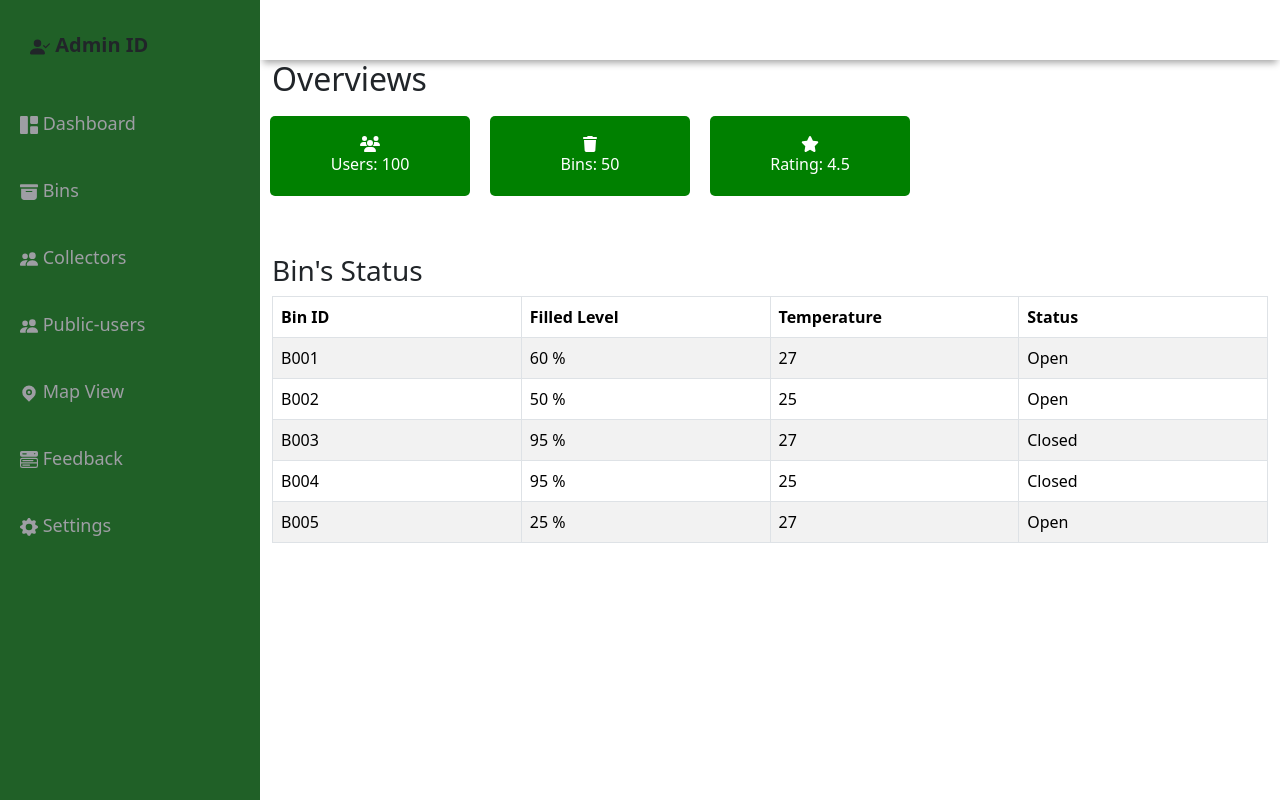
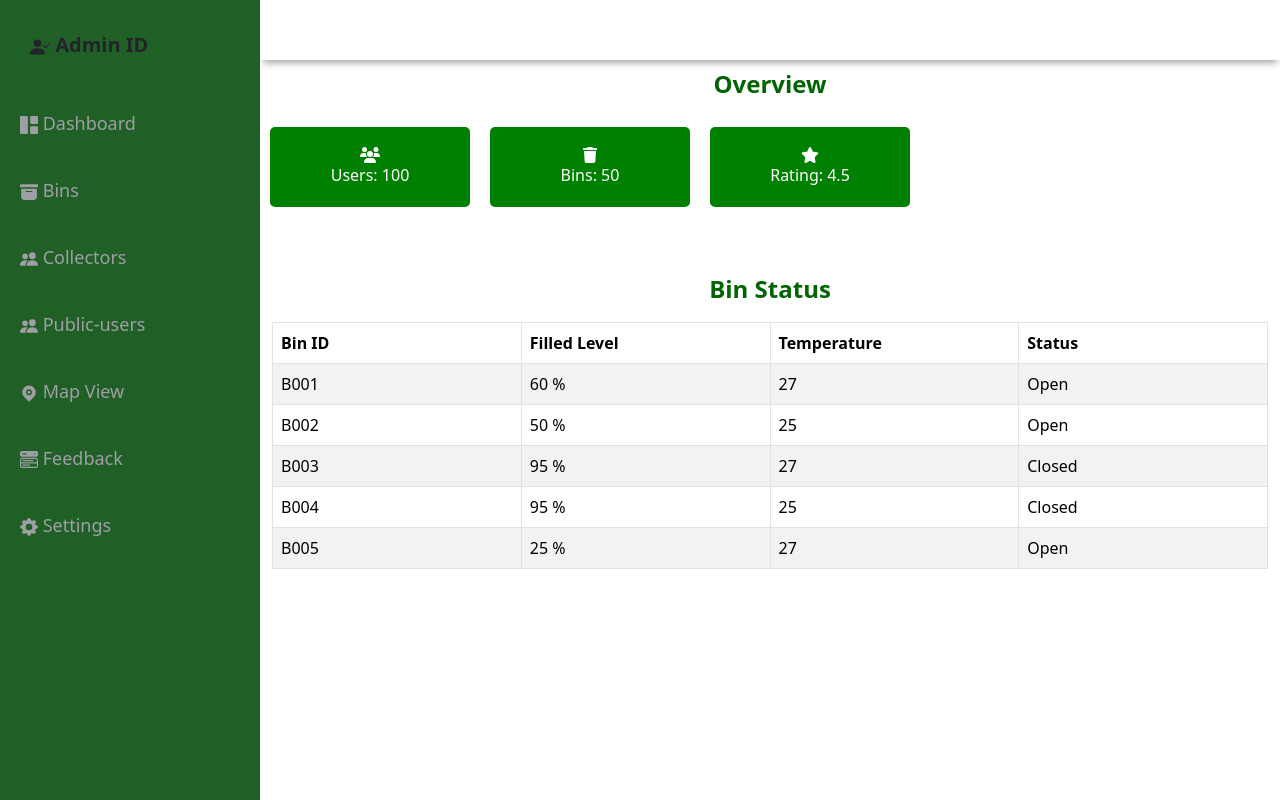
Before and after one commit to cepdnaclk/e19-3yp-Smart-Waste-Management-System, a React (Create React App) app in the folder web-app/frontend/: page /dashboard in a window 1280 px wide. Built offline with nearby package versions, Linux system fonts and the light colour scheme.

Commit message:
Dashboard page updated

```diff
--- a/web-app/frontend/src/components/Dashboard/FeedbackComponent.jsx
+++ b/web-app/frontend/src/components/Dashboard/FeedbackComponent.jsx
@@ -52,7 +52,7 @@ const styles = {
   },
   header: {
     textAlign: "center",
-    color: "#333",
+    color: "darkgreen",
   },
   feedbackItem: {
     backgroundColor: "#fff",
--- a/web-app/frontend/src/components/Dashboard/Home.jsx
+++ b/web-app/frontend/src/components/Dashboard/Home.jsx
@@ -6,7 +6,7 @@ import { faUsers, faTrash, faStar } from "@fortawesome/free-solid-svg-icons";
 function Home() {
   return (
     <div className="container-fluid">
-      <h2>Overviews</h2>
+      <h3 style={style.header}>Overview</h3>
       <div className="row">
         {" "}
         <br />
@@ -27,7 +27,7 @@ function Home() {
           {" "}
           <br />
           <br />
-          <h3>Bin's Status</h3>
+          <h2 style={style.header}>Bin Status</h2>
           <table
             className="table table-striped table-bordered table-hover"
             style={style.table}
@@ -96,6 +96,13 @@ const style = {
   table: {
     tableLayout: "fixed",
   },
+  header: {
+    textAlign: "center",
+    color: "darkgreen",
+    fontSize: "24px",
+    fontWeight: "bold",
+    padding: "10px",
+  },
 };
 
 export default Home;
```
